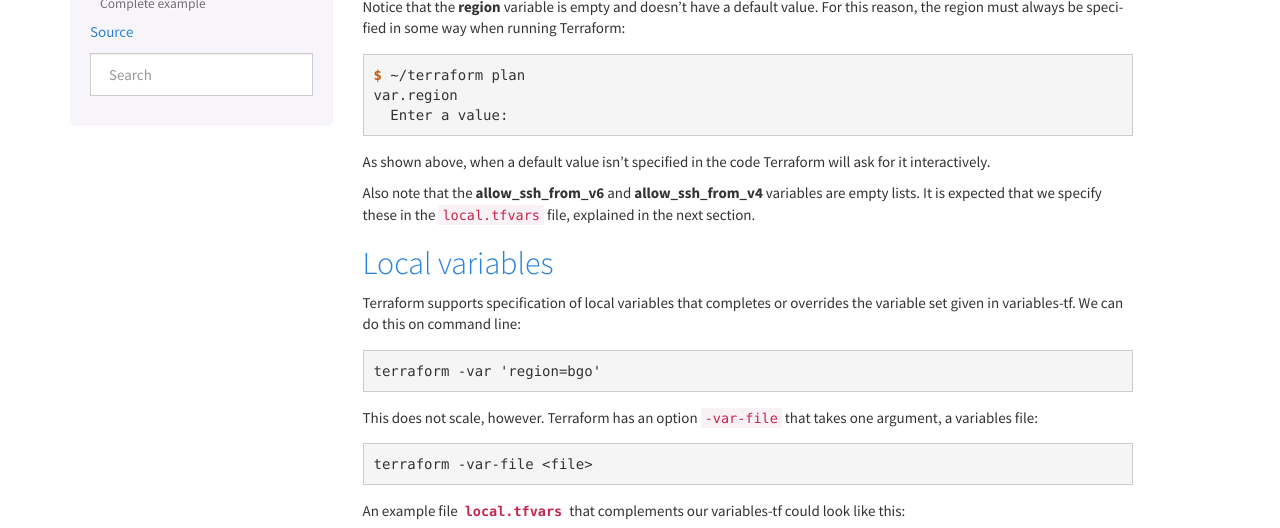
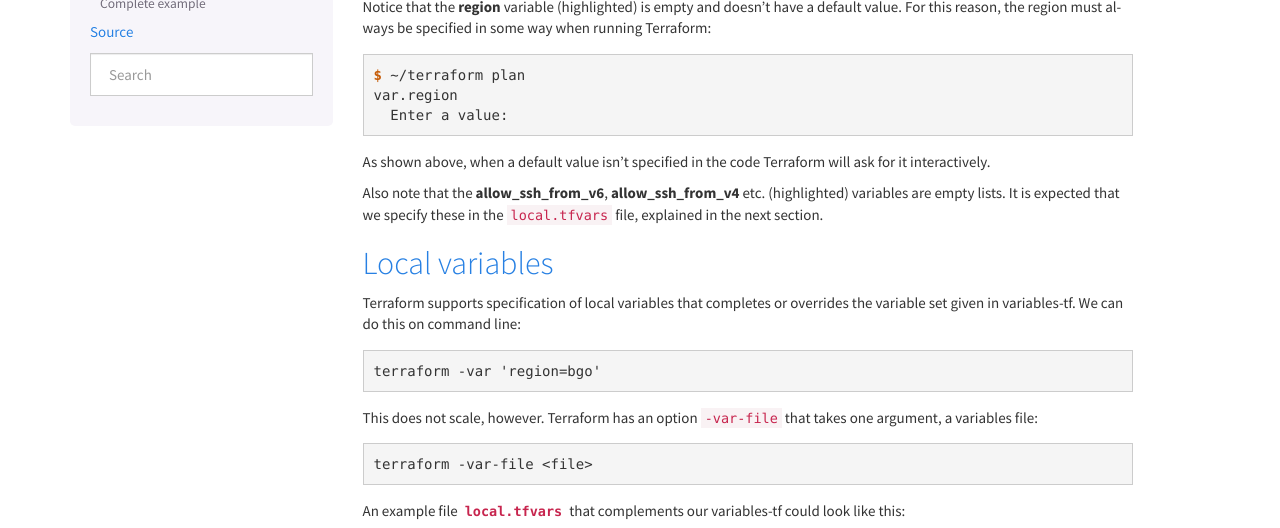
Before and after one commit to norcams/docs-enduser, a Sphinx documentation site: the page built from docs/terraform-part3.rst, in a window 1280 px wide and 900 px high, scrolled down 711 px, cut to the strip 263-791 px from the top of the window. Built offline with Sphinx 7.4.7, drawn with Linux system fonts in a browser that asks for light colours.

Commit message:
terraform

```diff
--- a/docs/terraform-part3.rst
+++ b/docs/terraform-part3.rst
@@ -49,9 +49,9 @@ contains all variables, with default values, used throughout the code:
    :linenos:
    :emphasize-lines: 2,10-15
 
-Notice that the **region** variable is empty and doesn't have a
-default value. For this reason, the region must always be specified in
-some way when running Terraform:
+Notice that the **region** variable (highlighted) is empty and doesn't
+have a default value. For this reason, the region must always be
+specified in some way when running Terraform:
 
 .. code-block:: console
 
@@ -62,9 +62,10 @@ some way when running Terraform:
 As shown above, when a default value isn't specified in the code
 Terraform will ask for it interactively.
 
-Also note that the **allow_ssh_from_v6** and **allow_ssh_from_v4**
-variables are empty lists. It is expected that we specify these in the
-``local.tfvars`` file, explained in the next section.
+Also note that the **allow_ssh_from_v6**, **allow_ssh_from_v4**
+etc. (highlighted) variables are empty lists. It is expected that we
+specify these in the ``local.tfvars`` file, explained in the next
+section.
 
 
 Local variables
```
